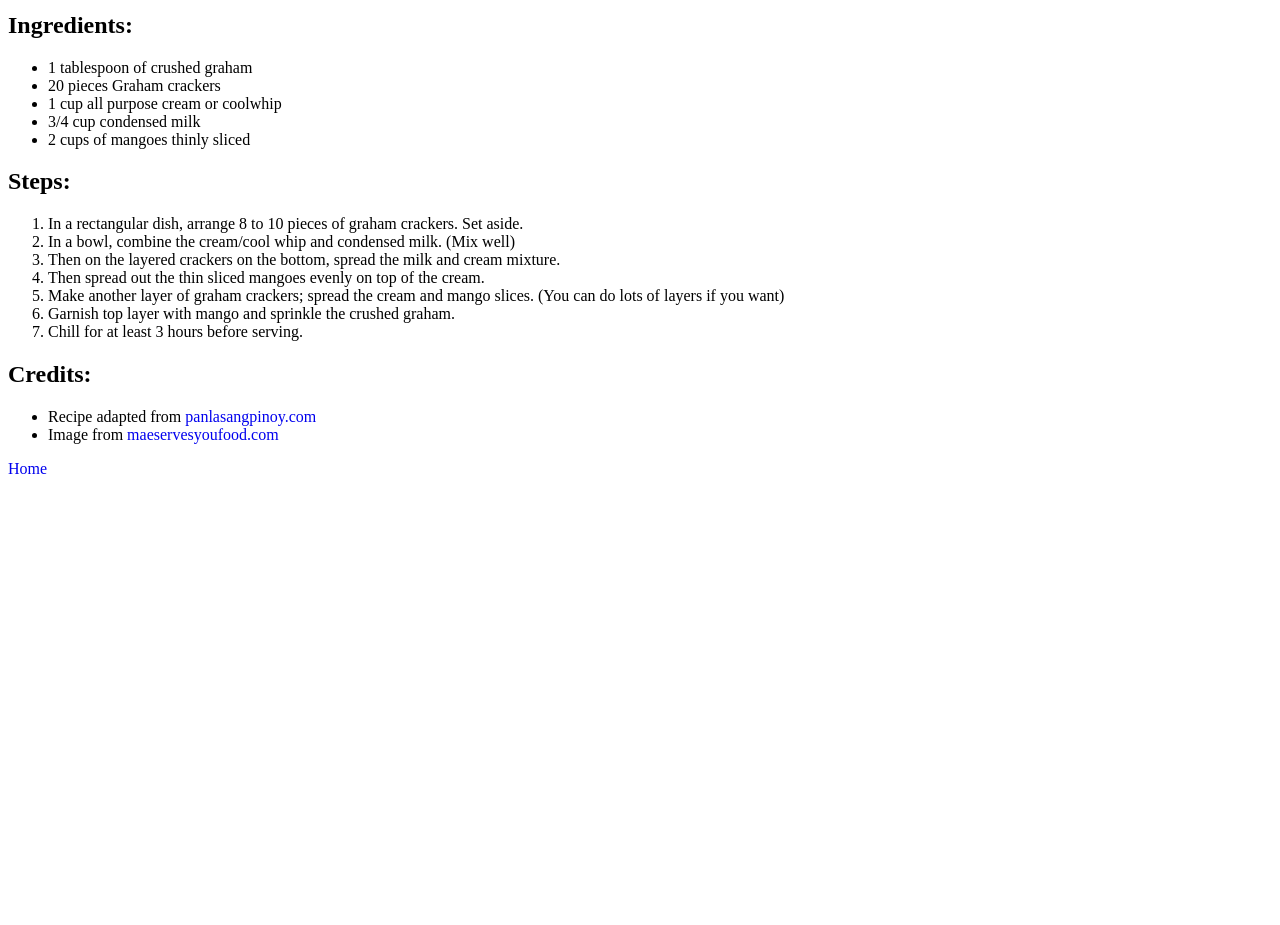
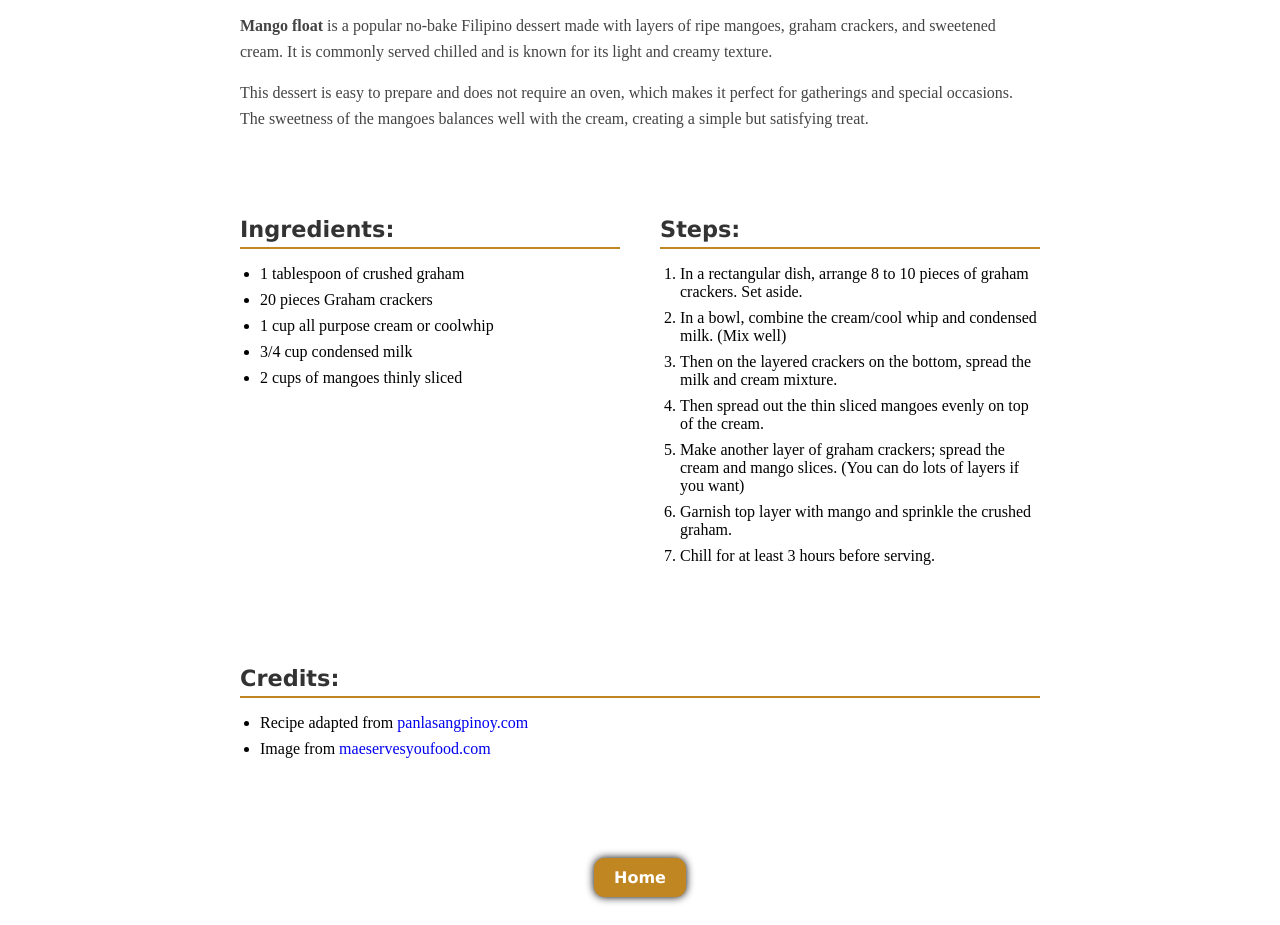
Before and after one commit to CodeWTHCarl/odin-recipes, a plain HTML site: page recipes/mangofloat.html in a window 1280 px wide. Shown: the part 747-1672 px from the top of the page. Before the commit the page ends 1233 px from the top, so only its background shows below. Drawn offline with Linux system fonts and the light colour scheme.

Commit message:
Add designs to the pages
added designs to the recipe pages

```diff
--- a/recipes/mangofloat.html
+++ b/recipes/mangofloat.html
@@ -6,14 +6,18 @@
     <meta name="viewport" content="width=device-width, initial-scale=1.0">
     <title>mango-float-recipe</title>
     <link rel="stylesheet" href="../style.css">
+    <link rel="preconnect" href="https://fonts.googleapis.com">
+    <link rel="preconnect" href="https://fonts.gstatic.com" crossorigin>
+    <link href="https://fonts.googleapis.com/css2?family=Poppins:wght@600;700&display=swap" rel="stylesheet">
 </head>
 
-<body>
+<body class="recipe">
 <main class="recipe-container">
 
 
-    <h1>Mango Float Recipe</h1>
-    <img src="../images/mango-float.jpg" alt="A photo of a delicious mango float dessert">
+    <h1 class="recipe-title">Mango Float Recipe</h1>
+    <div class="title-divider"></div>
+    <img class="recipe-image" src="../images/mango-float.jpg" alt="A photo of a delicious mango float dessert">
 
 <section class="recipe-content">
     <div class="description">
@@ -61,7 +65,9 @@
         </ul>
 </section>
 
-    <a href="../index.html">Home</a>
+    <div class="button-wrapper">
+    <a class="back-home" href="../index.html">Home</a>
+    </div>
 
 </main>
 </body>
--- a/style.css
+++ b/style.css
@@ -30,7 +30,6 @@
     border: 2px solid black;
     display: flex;
     background-color: #ead8c4;
-    display: flex;
     flex-wrap: wrap;          /* allows buttons to move to next row */
     justify-content: center;  /* centers buttons */
     gap: 20px;
@@ -39,7 +38,6 @@
 .chocobanana,
 .chicken,
 .mango {
-    margin: ;
     padding: 10px;
 }
 
@@ -50,7 +48,7 @@
     background-color: #c08621;
     color: white;
     border-radius: 10px;
-    box-shadow: 0 0 8px black;
+    box-shadow: 0 4px 8px rgba(0,0,0,0.2);
     transition: background-color 2s ease;
     width: 100%;
     max-width: 250px;   /* keeps them nice on large screens */
@@ -66,3 +64,159 @@
 
 
 /* This sections below is for the recipes individual pages */
+
+.recipe-image {
+  display: block;
+  width: 100%;
+  max-width: 500px;
+  margin:0 auto 20px auto;
+  border-radius: 10px;
+  box-shadow: 0 4px 8px rgba(0,0,0,0.2);
+}
+
+.recipe-content {
+  display: flex;
+  gap: 40px;
+  flex-wrap: wrap;
+}
+
+.ingredients,
+.steps {
+  flex: 1;
+  min-width: 250px;
+}
+
+.back-home {
+  display: inline-block;
+  margin-top: 30px;
+  font-weight: bold;
+}
+
+.recipe .recipe-container {
+    max-width: 800px;
+    margin: 0 auto;
+    padding: 20px;
+}
+
+.recipe section {
+    margin-bottom: 30px;
+    padding: 10px 0;
+}
+
+.recipe .recipe-content {
+    display: flex;
+    gap: 40px;
+    flex-wrap: wrap;
+}
+
+.recipe .ingredients,
+.recipe .steps {
+    flex: 1;
+    min-width: 250px;
+}
+
+.recipe .back-home {
+    display: inline-block;
+    margin-top: 20px;
+    font-weight: bold;
+    text-decoration: none;
+    color: #c08621;
+}
+
+.recipe-title {
+    display: inline-block;
+    text-align: center;
+    font-family: 'Poppins', sans-serif;
+    font-weight: 700;
+    font-size: 2.5em;
+    color: #c08621;
+    margin: 0 auto 20px auto;
+    padding: 5px 15px;
+    border-radius: 10px;
+    box-shadow: 0 4px 8px rgba(0,0,0,0.2);
+    margin: 0;
+}
+
+.title-divider {
+    height: 3px;
+    background-color: #c08621;
+    margin: 0 auto 20px auto;
+    width: 60%;
+    max-width: 500px;
+    margin: 10px auto 20px auto;
+    border-radius: 2px;
+}
+
+.recipe header {
+    text-align: center;
+    margin-bottom: 20px;
+}
+
+
+
+/* designs */
+
+.recipe h1 {
+   font-family: 'Poppins', sans-serif;
+    font-weight: 700;
+    font-size: 2.5em;
+    color: #c08621;
+    text-align: center;
+    margin-bottom: 20px;
+    letter-spacing: 1px;
+    text-shadow: 1px 1px 2px rgba(0,0,0,0.2);
+}
+
+.recipe h2 {
+    font-family: 'Verdana', Geneva, Tahoma, sans-serif;
+    color: #333;
+    border-bottom: 2px solid #c08621;
+    padding-bottom: 5px;
+    margin-top: 30px;
+    margin-bottom: 10px;
+    font-size: 1.4em;
+}
+
+.recipe p {
+    line-height: 1.6;
+    font-size: 1em;
+    color: #444;
+    margin-bottom: 15px;
+}
+
+.recipe ul,
+.recipe ol {
+    padding-left: 20px;
+    margin-bottom: 20px;
+}
+
+.recipe li {
+    margin-bottom: 8px;
+}
+
+
+.recipe .button-wrapper {
+    text-align: center;
+    margin-top: 30px;
+}
+
+
+.recipe .back-home {
+    display: inline-block;
+    margin: 40px auto 0 auto;
+    padding: 10px 20px;
+    font-family: Verdana, Geneva, Tahoma, sans-serif;
+    font-weight: bold;
+    background-color: #c08621;
+    color: white;
+    border: none;
+    border-radius: 10px;
+    box-shadow: 0 0 8px black;
+    text-align: center;
+    cursor: pointer;
+    transition: background-color 0.5s ease;
+}
+
+.recipe .back-home:hover {
+    background-color: orangered;
+}
```
Also changed, not shown: index.html (+3 -0 lines), recipes/chicken-adobo.html (+7 -1 lines), recipes/choco-banana-pie.html (+11 -4 lines).
